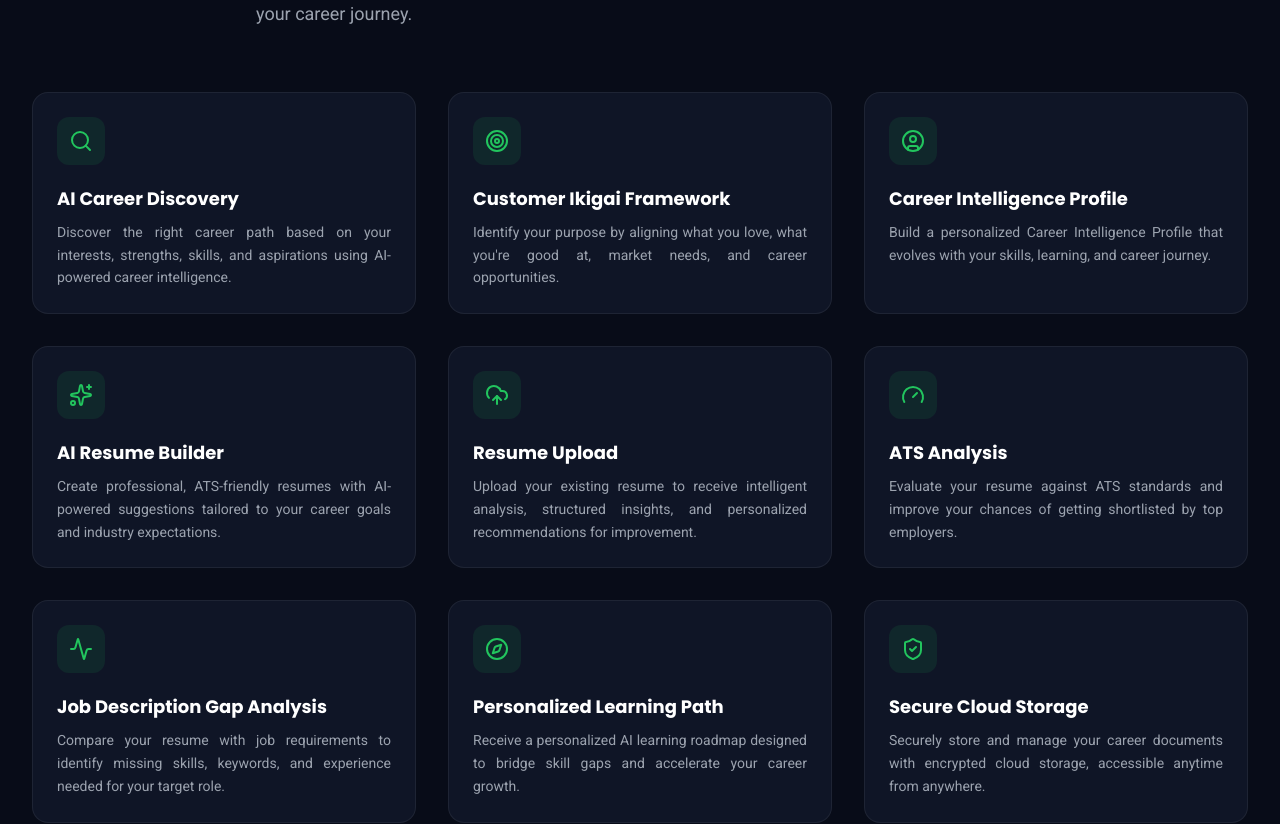
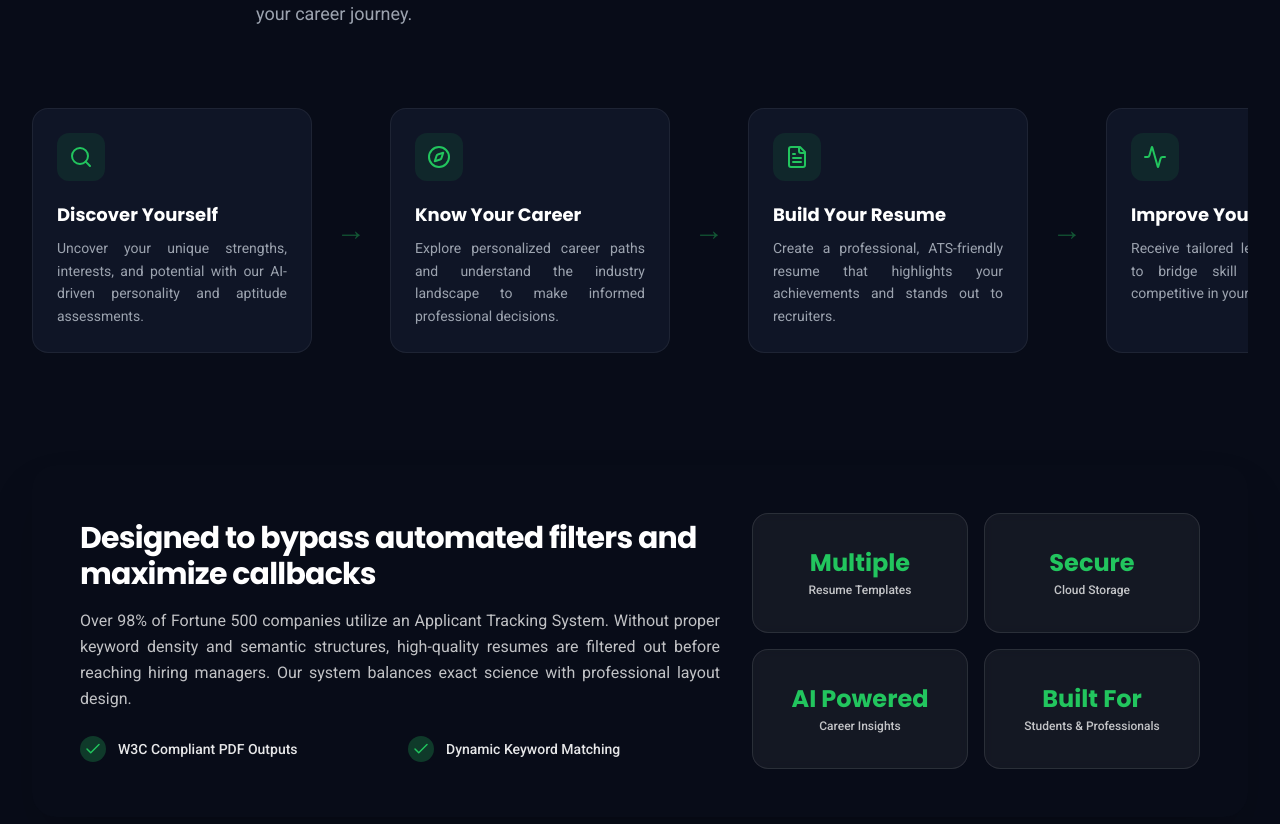
Before and after one commit to phanindra73/cvkaro-public, a React (Vite) app: page / in a window 1280 px wide. Shown: the part 3080-3904 px from the top of the page. Built offline with nearby package versions, Linux system fonts and the light colour scheme.

Commit message:
why choose our platform change commit

```diff
--- a/src/components/WhyCVKaro.tsx
+++ b/src/components/WhyCVKaro.tsx
@@ -1,5 +1,5 @@
 import React from "react";
-import { Sparkles, UploadCloud, Gauge, Activity, Compass, ShieldCheck, Check, Search, Target, UserCircle } from "lucide-react";
+import { Sparkles, UploadCloud, Gauge, Activity, Compass, ShieldCheck, Check, Search, Target, UserCircle, FileText } from "lucide-react";
 import { WHY_ITEMS } from "../data";
 
 interface WhyCVKaroProps {
@@ -13,6 +13,8 @@ export default function WhyCVKaro({ onLearnMoreClick }: WhyCVKaroProps) {
     switch (name) {
       case "Sparkles":
         return <Sparkles className={className} />;
+      case "FileText":
+        return <FileText className={className} />;
       case "UploadCloud":
         return <UploadCloud className={className} />;
       case "Gauge":
@@ -107,13 +109,11 @@ export default function WhyCVKaro({ onLearnMoreClick }: WhyCVKaroProps) {
           </p>
         </div>
 
-        {/* Feature Grid */}
-        <div className="grid grid-cols-1 md:grid-cols-2 lg:grid-cols-3 gap-6 sm:gap-8 mb-12 sm:mb-16 md:mb-20" id="why-cvkaro-grid">
+        {/* Feature Flow */}
+        <div className="flex overflow-x-auto pb-8 pt-4 gap-4 items-stretch snap-x snap-mandatory mb-12 sm:mb-16 md:mb-20" id="why-cvkaro-grid">
           {WHY_ITEMS.map((item, index) => (
-            <div
-              key={index}
-              className="bg-white rounded-2xl p-6 border border-border-gray/80 hover:border-brand-green/30 hover:shadow-lg transition-all duration-300 group"
-            >
+            <React.Fragment key={index}>
+              <div className="flex-shrink-0 w-[280px] bg-white rounded-2xl p-6 border border-border-gray/80 hover:border-brand-green/30 hover:shadow-xl transition-all duration-300 group snap-center flex flex-col">
                 <div className="bg-brand-green/10 text-brand-green p-3 rounded-xl w-fit mb-5 transition-colors duration-300 group-hover:bg-brand-green group-hover:text-navy-dark shrink-0">
                   <div className="group-hover:scale-110 transition-transform duration-300">
                     {getIcon(item.icon, "h-6 w-6 text-inherit")}
@@ -122,10 +122,16 @@ export default function WhyCVKaro({ onLearnMoreClick }: WhyCVKaroProps) {
                 <h4 className="text-lg font-display font-bold text-navy-dark mb-2 group-hover:text-brand-green transition-colors">
                   {item.title}
                 </h4>
-              <p className="text-sm text-text-muted leading-relaxed">
+                <p className="text-sm text-text-muted leading-relaxed flex-grow">
                   {item.description}
                 </p>
               </div>
+              {index < WHY_ITEMS.length - 1 && (
+                <div className="flex-shrink-0 flex items-center justify-center text-brand-green/40 px-1 md:px-2">
+                  <span className="text-3xl font-black">→</span>
+                </div>
+              )}
+            </React.Fragment>
           ))}
         </div>
 
--- a/src/data.ts
+++ b/src/data.ts
@@ -2,49 +2,34 @@ import { FeatureItem, PricingTier, BlogArticle, FAQItem, ResumeAnalysisResult }
 
 export const WHY_ITEMS = [
   {
-    title: "AI Career Discovery",
-    description: "Discover the right career path based on your interests, strengths, skills, and aspirations using AI-powered career intelligence.",
+    title: "Discover Yourself",
+    description: "Uncover your unique strengths, interests, and potential with our AI-driven personality and aptitude assessments.",
     icon: "Search"
   },
   {
-    title: "Customer Ikigai Framework",
-    description: "Identify your purpose by aligning what you love, what you're good at, market needs, and career opportunities.",
+    title: "Know Your Career",
+    description: "Explore personalized career paths and understand the industry landscape to make informed professional decisions.",
+    icon: "Compass"
+  },
+  {
+    title: "Build Your Resume",
+    description: "Create a professional, ATS-friendly resume that highlights your achievements and stands out to recruiters.",
+    icon: "FileText"
+  },
+  {
+    title: "Improve Your Skills",
+    description: "Receive tailored learning roadmaps to bridge skill gaps and stay competitive in your chosen field.",
+    icon: "Activity"
+  },
+  {
+    title: "Become Job Ready",
+    description: "Prepare for interviews with targeted mock questions, portfolio reviews, and confidence-building exercises.",
     icon: "Target"
   },
   {
-    title: "Career Intelligence Profile",
-    description: "Build a personalized Career Intelligence Profile that evolves with your skills, learning, and career journey.",
-    icon: "UserCircle"
-  },
-  {
-    title: "AI Resume Builder",
-    description: "Create professional, ATS-friendly resumes with AI-powered suggestions tailored to your career goals and industry expectations.",
+    title: "Achieve Career Success",
+    description: "Land your dream role, continue growing your expertise, and build a lasting, fulfilling career journey.",
     icon: "Sparkles"
-  },
-  {
-    title: "Resume Upload",
-    description: "Upload your existing resume to receive intelligent analysis, structured insights, and personalized recommendations for improvement.",
-    icon: "UploadCloud"
-  },
-  {
-    title: "ATS Analysis",
-    description: "Evaluate your resume against ATS standards and improve your chances of getting shortlisted by top employers.",
-    icon: "Gauge"
-  },
-  {
-    title: "Job Description Gap Analysis",
-    description: "Compare your resume with job requirements to identify missing skills, keywords, and experience needed for your target role.",
-    icon: "Activity"
-  },
-  {
-    title: "Personalized Learning Path",
-    description: "Receive a personalized AI learning roadmap designed to bridge skill gaps and accelerate your career growth.",
-    icon: "Compass"
-  },
-  {
-    title: "Secure Cloud Storage",
-    description: "Securely store and manage your career documents with encrypted cloud storage, accessible anytime from anywhere.",
-    icon: "ShieldCheck"
   }
 ];
 
```
Lines whose indentation alone changed are shown as unchanged.
